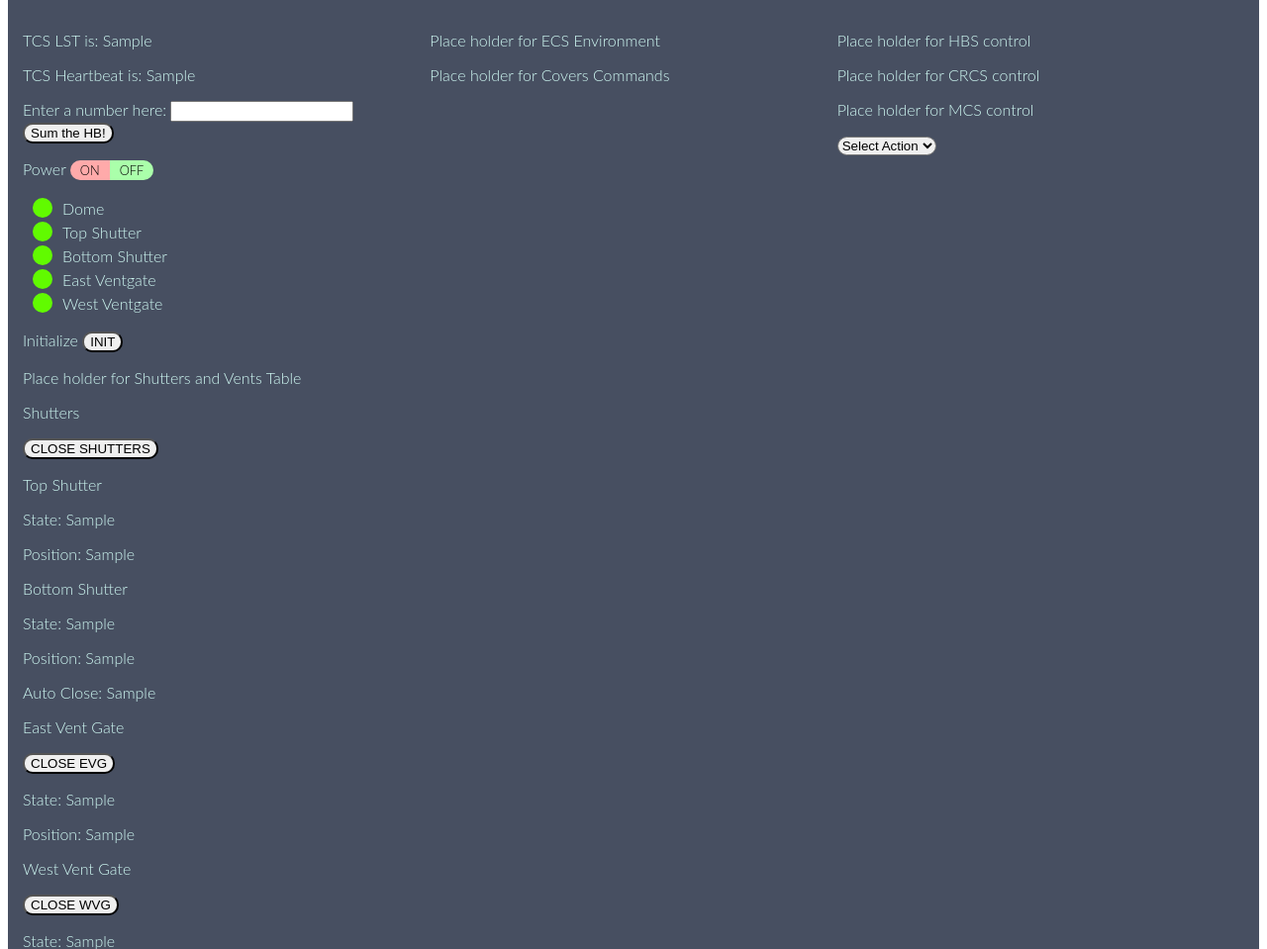
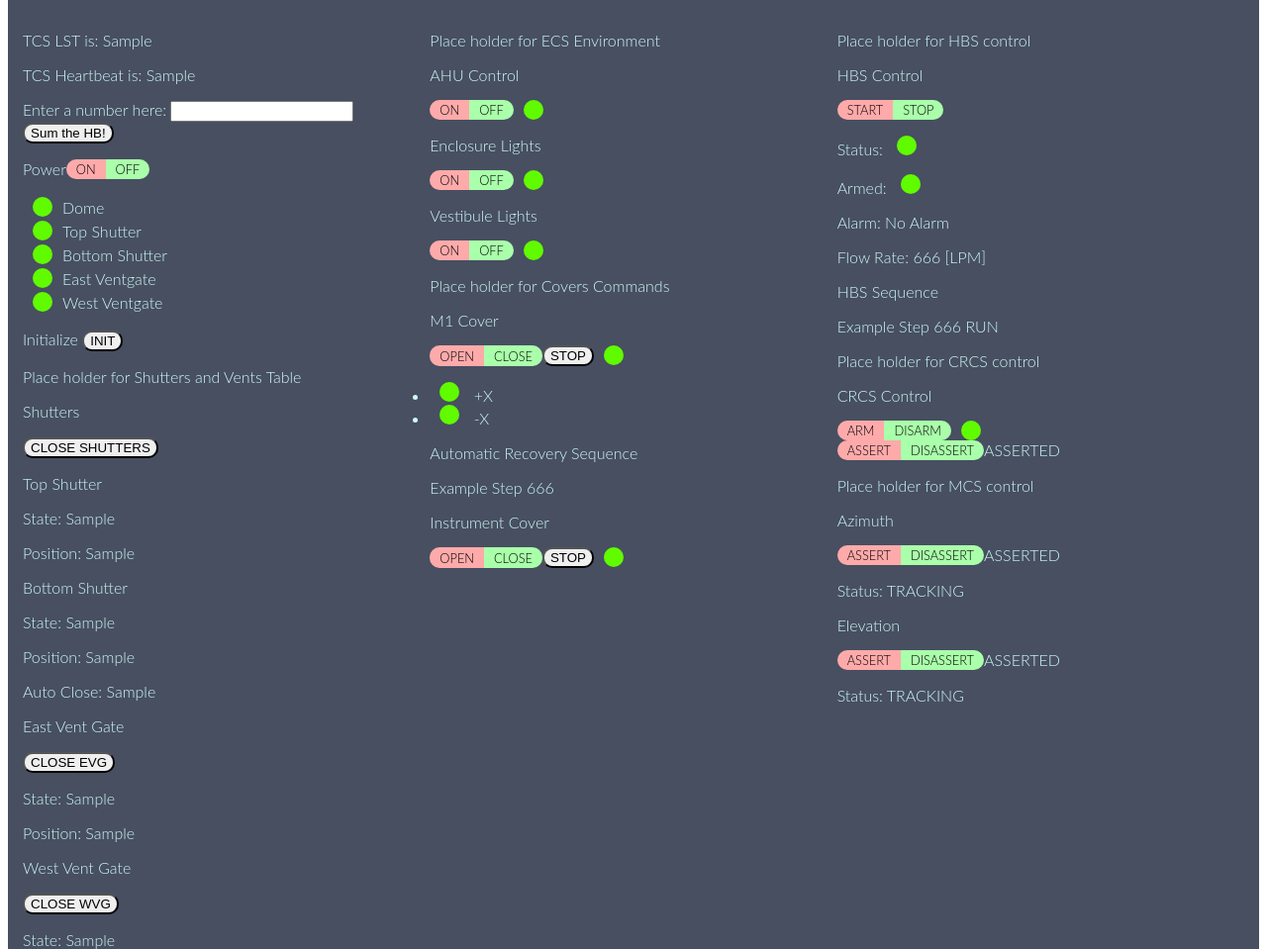
Before and after one commit to iarriagada/gem-web-dms, a Flask app: template templates/home.html in a window 1280 px wide. Shown: the part 65-1024 px from the top of the page at 99% size. Run offline with Flask 2, Linux system fonts and the light colour scheme; the template is opened without the code that fills it: most values are stand-ins (such as "Sample title", 1, 10 or a date in 2020); some libraries are stand-ins or nearby versions.

Commit message:
Put EPICS data in separate lib. Finished UI skeleton

```diff
--- a/static/css/styles.css
+++ b/static/css/styles.css
@@ -62,6 +62,10 @@ button, select{
     border-radius: 10px;
 }
 
+.main__onoff {
+    display: flex;
+}
+
 .main__onoff-on, .main__onoff-off {
     display: inline-block;
     border-width: 0;
--- a/templates/home.html
+++ b/templates/home.html
@@ -30,7 +30,7 @@
                 <section class="ecs_power">
                     <div class="main__onoff">
                         <span class="main__onoff-label">Power</span>
-                            <button class="main__onoff-on">ON</button><button class="main__onoff-off">OFF</button>
+                        <button class="main__onoff-on">ON</button><button class="main__onoff-off">OFF</button>
                     </div>
                     <ul class="section_col">
                         <li class="ecs_mech__status"><span class="indicator" id="dome_pwr"></span> Dome</li>
@@ -80,27 +80,106 @@
             <div class="center_p">
                 <section class="ecs_env">
                     <p>Place holder for ECS Environment</p>
+                    <p>AHU Control</p>
+                    <div class="main__onoff ahu">
+                        <!--<span class="ain__onoff-label ahu">Power</span>-->
+                        <button class="main__onoff-on ahu">ON</button><button class="main__onoff-off ahu">OFF</button>
+                        <span class="indicator" id="dome_pwr"></span>
+                    </div>
+                    <p>Enclosure Lights</p>
+                    <div class="main__onoff elights">
+                        <!--<span class="ain__onoff-label ahu">Power</span>-->
+                        <button class="main__onoff-on elights">ON</button><button class="main__onoff-off elights">OFF</button>
+                        <span class="indicator" id="dome_pwr"></span>
+                    </div>
+                    <p>Vestibule Lights</p>
+                    <div class="main__onoff vlights">
+                        <!--<span class="ain__onoff-label ahu">Power</span>-->
+                        <button class="main__onoff-on vlights">ON</button><button class="main__onoff-off vlights">OFF</button>
+                        <span class="indicator" id="dome_pwr"></span>
+                    </div>
                 </section>
                 <section class="covers_cmd">
                     <p>Place holder for Covers Commands</p>
+                    <p>M1 Cover</p>
+                    <div class="main__onoff m1cover">
+                        <!--<span class="ain__onoff-label ahu">Power</span>-->
+                        <button class="main__onoff-on m1cover">OPEN</button><button class="main__onoff-off m1cover">CLOSE</button>
+                        <button class="m1cover__cmd-bttn">STOP</button>
+                        <span class="indicator" id="dome_pwr"></span>
+                    </div>
+                    <ul class="section_col">
+                        <li class="m1cover__status"><span class="indicator" id="dome_pwr"></span> +X</li>
+                        <li class="m1cover__status"><span class="indicator" id="ts_pwr"></span> -X</li>
+                    </ul>
+                    <p>Automatic Recovery Sequence</p>
+                    <p><span id="m1recseq"> Example Step 666 </span></p>
+                    <p>Instrument Cover</p>
+                    <div class="main__onoff instcover">
+                        <!--<span class="ain__onoff-label ahu">Power</span>-->
+                        <button class="main__onoff-on instcover">OPEN</button><button class="main__onoff-off instcover">CLOSE</button>
+                        <button class="instcover__cmd-bttn">STOP</button>
+                        <span class="indicator" id="dome_pwr"></span>
+                    </div>
                 </section>
             </div>
             <div class="right_p">
                 <section class="hbs">
                     <p>Place holder for HBS control</p>
+                    <p>HBS Control</p>
+                    <div class="main__onoff hbs">
+                        <!--<span class="ain__onoff-label ahu">Power</span>-->
+                        <button class="main__onoff-on hbs">START</button><button class="main__onoff-off hbs">STOP</button>
+                        <!--<button class="hbs__cmd-bttn">STOP</button>-->
+                    </div>
+                    <p>Status: <span class="indicator" id="dome_pwr"></span></p>
+                    <p>Armed: <span class="indicator" id="dome_pwr"></span></p>
+                    <p>Alarm: <span id="hbs_alarm"> No Alarm </span></p>
+                    <p>Flow Rate: <span id="hbs_flow"> 666 </span> [LPM]</p>
+                    <p>HBS Sequence</p>
+                    <p><span id="hbsseq"> Example Step 666 RUN</span></p>
                 </section>
                 <section class="crcs">
                     <p>Place holder for CRCS control</p>
+                    <p>CRCS Control</p>
+                    <div class="main__onoff cr_arm">
+                        <!--<span class="ain__onoff-label ahu">Power</span>-->
+                        <button class="main__onoff-on cr_arm">ARM</button><button class="main__onoff-off cr_arm">DISARM</button>
+                        <span class="indicator" id="dome_pwr"></span>
+                        <!--<button class="cr_arm__cmd-bttn">STOP</button>-->
+                    </div>
+                    <div class="main__onoff cr_ass">
+                        <!--<span class="ain__onoff-label ahu">Power</span>-->
+                        <button class="main__onoff-on cr_ass">ASSERT</button><button class="main__onoff-off cr_ass">DISASSERT</button>
+                        <span  id="cr_ass_st"> ASSERTED</span>
+                        <!--<button class="cr_ass__cmd-bttn">STOP</button>-->
+                    </div>
                 </section>
                 <section class="mcs">
                     <p>Place holder for MCS control</p>
-                    <div class="assert">
-                        <select class="assert__ddm" id="az_assrt">
-                            <option value="" selected disabled hidden>Select Action</option>
-                            <option value="2">Assert</option>
-                            <option value="1">Disassert</option>
-                        </select>
+                    <p>Azimuth</p>
+                    <div class="main__onoff az_ass">
+                        <!--<span class="ain__onoff-label ahu">Power</span>-->
+                        <button class="main__onoff-on az_ass">ASSERT</button><button class="main__onoff-off az_ass">DISASSERT</button>
+                        <span  id="az_ass_st"> ASSERTED</span>
+                        <!--<button class="cr_ass__cmd-bttn">STOP</button>-->
                     </div>
+                    <p>Status: <span id="az_st"> TRACKING</span></p>
+                    <p>Elevation</p>
+                    <div class="main__onoff el_ass">
+                        <!--<span class="ain__onoff-label ahu">Power</span>-->
+                        <button class="main__onoff-on el_ass">ASSERT</button><button class="main__onoff-off el_ass">DISASSERT</button>
+                        <span  id="el_ass_st"> ASSERTED</span>
+                        <!--<button class="cr_ass__cmd-bttn">STOP</button>-->
+                    </div>
+                    <p>Status: <span id="el_st"> TRACKING</span></p>
+                    <!--<div class="assert">-->
+                        <!--<select class="assert__ddm" id="az_assrt">-->
+                            <!--<option value="" selected disabled hidden>Select Action</option>-->
+                            <!--<option value="2">Assert</option>-->
+                            <!--<option value="1">Disassert</option>-->
+                        <!--</select>-->
+                    <!--</div>-->
                 </section>
             </div>
         </main>
```
Also changed, not shown: app_sock.py (+2 -26 lines), epics_data.py (added, +27 -0 lines).
